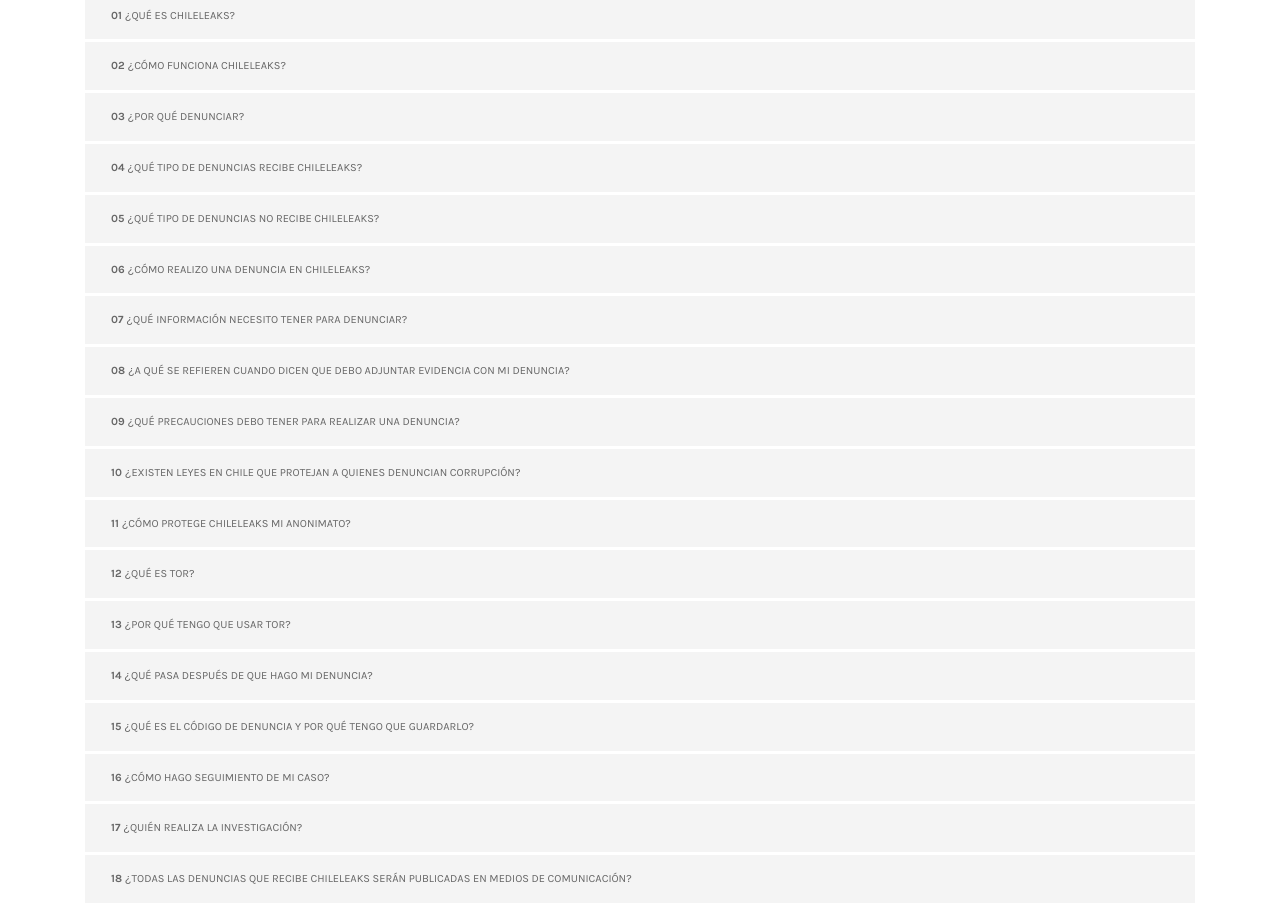
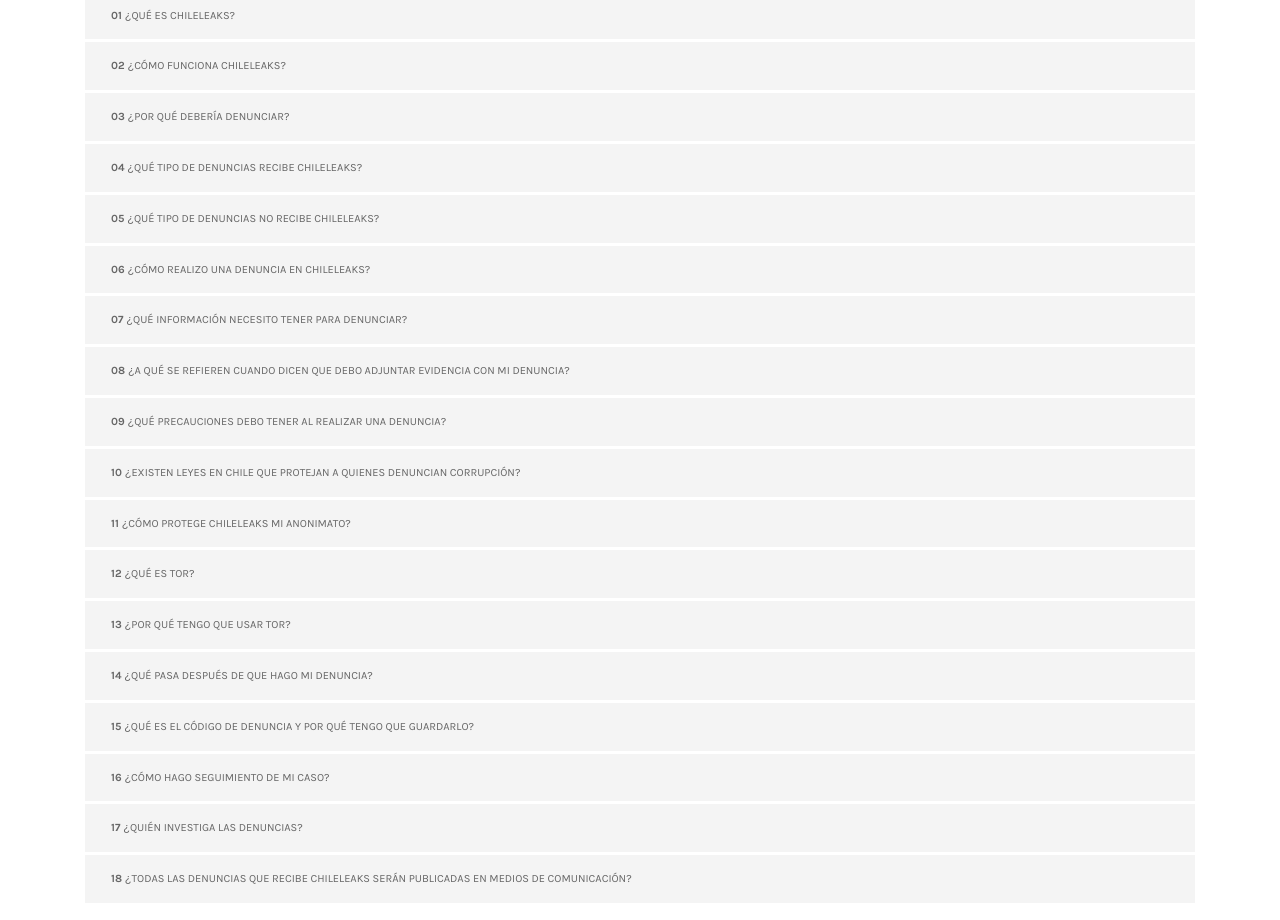
Before and after one commit to ciudadanointeligente/chileleaks, a Jekyll site: the page built from faq.md, in a window 1280 px wide. Shown: the part 178-1098 px from the top of the page. Built offline with Jekyll 4.4.1, drawn with Linux system fonts in a browser that asks for light colours; nearby versions of some CDN libraries; some of the changed lines change nothing that is shown.

Commit message:
Arreglo preguntas frecuentes

```diff
--- a/_layouts/faq.html
+++ b/_layouts/faq.html
@@ -22,7 +22,7 @@
 						<div id="accordion-1-panel-1">
 							<div class="accordion-content">
 
-								<p>Chileleaks es un buzón seguro y anónimo, para denunciar casos de corrupción.
+								<p>Chileleaks es un buzón online seguro y anónimo, que permite alertar de casos de cohecho (también conocido como sobornos o coimas) sin revelar a identidad de quien alerta. Esta plataforma sirve para subir evidencia de estos casos que podrán ser investigados por medios de comunicación chilenos.
 </p>
 							</div>
 						</div>
@@ -37,11 +37,9 @@
 
 								<p>Chileleaks recibe denuncias de forma digital a través de <a href="">nuestro formulario</a>. Una vez que la denuncia está hecha, la o el denunciante recibe un código de denuncia que debe guardar en un lugar seguro. Con ese código, puede volver a entrar a Chileleaks y revisar en qué estado va su denuncia.
 
-Una vez que recibimos la denuncia, esta es revisada para verificar que cumpla con requisitos mínimos de coherencia y evidencia disponible. Cada denuncia que pasa este filtro es asignada de manera aleatoria a uno de los <a href="">medios de comunicación</a> que integran nuestra alianza.
+Al momento de llenar el formulario, quien está haciendo la denuncia debe elegir qué <a href="">medio de comunicacióno</a> le gustaría para investigar su caso. Una vez que el medio recibe la denuncia y revisa la evidencia adjunta, decide si investigar o no el caso. Cada medio se hace responsable de investigar cada caso en profundidad, y de verificar que la información denunciada sea correcta.
 
-Cada medio de comunicación decide si acepta investigar el caso. Si lo rechazan, el caso pasa al medio siguiente en una lista aleatoria. Cada medio se hace responsable de investigar cada caso en profundidad, y de verificar que la información denunciada sea correcta.
-
-La única forma que tiene el medio de contactarse con el denunciante es a través de la plataforma Chileleaks en Tor, donde se pueden intercambiar mensajes con la o el denunciante a través de su código de denuncia. Si el caso no es tomado por ningún medio, pero podría denunciarse en la justicia, te podemos recomendar (a través del sitio en Tor) acudir a <a href="http://denunciacorrupcion.cl">ALAC, la oficina de asesoría legal anticorrupción de Chile Transparente</a>.
+La única forma que tiene el medio de contactarse con el denunciante es a través de la plataforma Chileleaks, donde puede intercambiar mensajes con la o el denunciante a través de su código de denuncia. Si el medio elegido decide no tomar el caso, le avisará a la o el denunciante para que este pueda elegir otro medio. Si el caso no es tomado por ningún medio, pero podría denunciarse en la justicia, te recomendamos acudir a <a href="http://denunciacorrupcion.cl">ALAC, la oficina de asesoría legal anticorrupción de Chile Transparente</a>.
 </p>
 							</div>
 						</div>
@@ -50,10 +48,10 @@
 
 
 					<li>
-						<a href="#accordion-1-panel-3"><strong>03 </strong>¿Por qué denunciar? </a>
+						<a href="#accordion-1-panel-3"><strong>03 </strong>¿Por qué debería denunciar? </a>
 						<div id="accordion-1-panel-3">
 							<div class="accordion-content">
-								<p>Tanto funcionarios públicos como la ciudadanía tienen el DEBER de denunciar casos de corrupción y vicios dentro de órganos públicos.
+								<p>La corrupción afecta la vida de todas y todos los chilenos, incluso si no estamos conscientes de ello. Estos delitos provocan que representantes políticos no sirvan a la ciudadanía, sino que a los intereses de unos pocos, y hacen que el dinero (que ya está muy concentrado) se mantenga en las manos de unos pocos. Por esto, denunciar la corrupción es un deber de toda la ciudadanía, que nos permite proteger el bienestar de todas y todos y cuidar al país.
 								</p>
 							</div>
 						</div>
@@ -66,7 +64,7 @@
 						<a href="#accordion-1-panel-4"><strong>04 </strong>¿Qué tipo de denuncias recibe Chileleaks?  </a>
 						<div id="accordion-1-panel-4">
 							<div class="accordion-content">
-								<p>Denuncias de cohecho (también conocido como coimas o soborno). Esto es pagar a un funcionario/a público por hacer o no hacer algo para beneficiar a alguna persona, sector o empresa en particular. Recibimos cualquier tipo de evidencia que permita investigar y probar estos delitos (documentos de texto, balances contables, boletas, fotografías, videos, etc).
+								<p>Por el momento, Chileleaks recibe sólo denuncias de cohecho (también conocido como coimas o soborno). Esto es pagar a un funcionario/a público por hacer o no hacer algo para beneficiar a alguna persona, sector o empresa en particular. Recibimos cualquier tipo de evidencia que permita investigar y probar estos delitos (documentos de texto, balances contables, boletas, fotografías, videos, etc).
 							</div>
 						</div>
 					</li>
@@ -77,7 +75,7 @@
 						<a href="#accordion-1-panel-5"><strong>05 </strong> ¿Qué tipo de denuncias no recibe Chileleaks?  </a>
 						<div id="accordion-1-panel-5">
 							<div class="accordion-content">
-								<p>Denuncias sin información o evidencia relevante que demuestre o guíe la investigación.
+								<p>Chileleaks no recibe denuncias que no completen de forma exhaustiva y coherente el formulario de denuncia. Además, si la denuncia no cuenta con la evidencia necesaria para probar o investigar la veracidad del caso, es poco probable que algún medio de comunicación decida investigarla.
 							</div>
 						</div>
 					</li>
@@ -88,7 +86,7 @@
 						<a href="#accordion-1-panel-6"><strong>06 </strong> ¿Cómo realizo una denuncia en Chileleaks?</a>
 						<div id="accordion-1-panel-6">
 							<div class="accordion-content">
-								<p>Debes copiar el siguiente enlace <a href="#"></a> y abrirlo en el navegador Tor (que puedes descargar en este <a href="https://www.torproject.org/download/download.html">link</a>). Luego sigue las instrucciones. </p>
+								<p>Debes copiar el siguiente enlace <a href="#"></a> y abrirlo en el navegador Tor (que puedes descargar en este <a href="https://www.torproject.org/download/download.html">enlace</a>). Una vez entres a nuestro formulario de denuncia a través de Tor debes responder las preguntas que ahí se enuncian y subir evidencia que pruebe el caso que denuncias. </p>
 							</div>
 						</div>
 					</li>
@@ -98,7 +96,7 @@
 						<a href="#accordion-1-panel-7"><strong>07 </strong> ¿Qué información necesito tener para denunciar? </a>
 						<div id="accordion-1-panel-7">
 							<div class="accordion-content">
-								<p>Debes redactar los hechos y adjuntar evidencia/registros suficientes para verificar la denuncia y sustentar una posible investigación.
+								<p>Para denunciar debes adjuntar evidencia de cualquier tipo que permita probar la falta o al menos entregar antecedentes suficientes para iniciar una investigación. Además, debes información suficiente sobre el caso para contarnos en el formulario qué ocurrió, dónde y quiénes son las o los autores.
 				</p>
 							</div>
 						</div>
@@ -120,10 +118,10 @@
 
 
 					<li>
-						<a href="#accordion-1-panel-9"><strong>09 </strong> ¿Qué precauciones debo tener para realizar una denuncia?</a>
+						<a href="#accordion-1-panel-9"><strong>09 </strong> ¿Qué precauciones debo tener al realizar una denuncia?</a>
 						<div id="accordion-1-panel-9">
 							<div class="accordion-content">
-								<p>Recuerda revisar tu denuncia. No se realizarán investigaciones a casos que no correspondan a corrupción y no adjunten evidencia o registros suficientes para comprobar su veracidad.
+								<p>Antes de subir cualquier evidencia a nuestro formulario, recuerda seguir estas <a href="#">recomendaciones de seguridad.</a>, para resguardar tu identidad.
 </p>
 							</div>
 						</div>
@@ -135,7 +133,7 @@
 						<div id="accordion-1-panel-10">
 							<div class="accordion-content">
 
-								<p>En Chile la ley sólo protege a denunciantes que son funcionarias/os públicos. Es decir, cualquier persona que no trabaje para el Estado no cuenta con leyes que proteja a quienes denuncian la corrupción. Desde Ciudadano Inteligente creemos que es urgente actualizar la legislación para que esta resguarde a los denunciantes y promueva una cultura de exposición de la corrupción. Además, es necesario actualizar la ley ya existente (N° 20.205) para que la protección a funcionarios se extienda por más de tres meses y no les obligue a exponer su identidad.
+								<p>En Chile la ley sólo protege a denunciantes que son funcionarias/os públicos. Es decir, cualquier persona que no trabaje para el Estado no cuenta con leyes que protejan a quienes denuncian la corrupción. Una de nuestras motivaciones para crear un sitio anónimo es que quienes no están protegidos por ley puedan denunciar igualmente de forma segura. Desde Ciudadano Inteligente creemos que es urgente actualizar la legislación para que esta resguarde a los denunciantes y promueva una cultura de exposición de la corrupción. Además, es necesario actualizar la ley ya existente (N° 20.205) para que la protección a funcionarios se extienda por más de tres meses y no les obligue a exponer su identidad.
 					</p>
 							</div>
 						</div>
@@ -146,7 +144,7 @@
 						<div id="accordion-1-panel-11">
 							<div class="accordion-content">
 
-								<p>ChileLeaks protege tu anonimato, primero, al no exigir ningún tipo de dato personal (como nombre, RUT, o correo electrónico) para hacer tu denuncia. Además, sólo recibimos denuncias ingresadas por un formulario a través de <a href="">nuestro sitio en TOR </a>, un navegador que impide que tu actividad en Internet sea rastreada por externos. Además, sugerimos a las y los denunciantes sólo hacer denuncias desde computadores o teléfonos personales, y nunca alertar en redes sociales o a conocidos sobre la denuncia que se realizó. Para quienes deseen una capa extra de seguridad, recomendamos ejecutar el <a href="">sistema operativo Tails</a> desde una memoria USB (pendrive). Tu identidad nunca será conocida por Ciudadano Inteligente ni los medios de comunicación que podrían investigar tu denuncia a menos que tú decidas revelarla a través de la plataforma en Tor.
+								<p>Chileleaks no exige ningún tipo de dato personal para realizar tu denuncia. Al obligar el uso del navegador Tor para denunciar, nos aseguramos de que tu actividad en Internet no pueda ser rastreada por compañías o individuos. Además, sugerimos a las y los denunciantes sólo hacer denuncias desde computadores o teléfonos personales, y nunca alertar en redes sociales o a conocidos sobre la denuncia que se realizó. Siguiendo estos pasos tu identidad se mantiene protegida a menos que tú decidas revelarla, evaluando pros y contras de esta acción.
 
 </p>
 							</div>
@@ -159,7 +157,7 @@
 											<a href="#accordion-1-panel-12"><strong>12 </strong>¿Qué es TOR? </a>
 											<div id="accordion-1-panel-12">
 												<div class="accordion-content">
-													<p>TOR es un navegador web (como Internet Explorer, Google Chrome o Mozilla Firefox) ultra seguro, porque impide que tu actividad en Internet sea rastreado por otros. Si quieres conocer más información sobre Tor y cómo instalarlo, <a href="">entra aquí</a>.
+													<p>TOR es un navegador web (como Internet Explorer, Google Chrome o Mozilla Firefox) ultra seguro, porque impide que tu actividad en Internet sea rastreada por otros. Si quieres conocer más información sobre Tor y cómo instalarlo, <a href="">entra aquí</a>.
 												</div>
 											</div>
 										</li>
@@ -182,7 +180,7 @@
 											<div id="accordion-1-panel-14">
 												<div class="accordion-content">
 
-													<p>Una vez hecha tu denuncia, nuestro formulario en Tor te entrega un código de seguimiento, que debes guardar en un lugar seguro. Es sólo con ese código que podrás entrar de nuevo a la plataforma de Chileleaks en Tor y ver en qué estado está tu denuncia. Si tu caso es tomado por un medio de comunicación para ser investigado, será ese código el que te permita entregar más información al equipo de prensa, de ser necesaria. Si la denuncia es considerada de interés noticioso por el medio, y la investigación periodística permite probar delitos o faltas, es probable que sea publicada. <p><strong> Es importante que no olvides ingresar constantemente a la plataforma de denuncia desde Tor para conocer el estado de tu denuncia. </strong></p>
+													<p>Una vez hecha tu denuncia, nuestro formulario en Tor te entrega un código de seguimiento, que debes anotar en un lugar seguro. Es sólo con ese código que podrás entrar de nuevo a la plataforma de Chileleaks en Tor y ver en qué estado está tu denuncia. Si tu caso es tomado por un medio de comunicación para ser investigado, será ese código el que te permita entregar más información al equipo de prensa, de ser necesaria. <p><strong> Es importante que no olvides ingresar constantemente a la plataforma de denuncia desde Tor si te interesa conocer el estado de tu denuncia. </strong></p>
 
 									</p>
 												</div>
@@ -217,10 +215,10 @@
 										</li>
 
 										<li>
-											<a href="#accordion-1-panel-17"><strong>17 </strong>¿Quién realiza la investigación?	</a>
+											<a href="#accordion-1-panel-17"><strong>17 </strong>¿Quién investiga las denuncias?	</a>
 											<div id="accordion-1-panel-17">
 												<div class="accordion-content">
-													<p>El proceso de investigación de cada denuncia es llevado a cabo por los medios de comunicación que integran la alianza Chileleaks, quienes se aseguran de analizar en profundidad cada caso y de publicar sólo aquellos en los que hay evidencia suficiente para respaldar la denuncia. Puedes conocer nuestros medios aliados <a href="quienessomos.html"> aquí</a>.
+													<p>El proceso de investigación lo hacen los medios que integran la alianza Chileleaks. Al momento de subir tu denuncia, puedes elegir qué medio prefieres que investigue tu caso. Son los medios quienes se aseguran de analizar en profundidad cada caso y de publicar sólo aquellos en los que hay evidencia suficiente para respaldar la denuncia. Puedes conocer nuestros medios aliados <a href="quienessomos.html"> aquí</a>.
 									</p>
 												</div>
 											</div>
@@ -233,7 +231,7 @@
 											<div id="accordion-1-panel-18">
 												<div class="accordion-content">
 
-													<p>No. Cada medio de comunicación recibe de ChileLeaks denuncias que cumplen con requisitos mínimos de coherencia y disponibilidad de evidencia. Queda a criterio de cada medio el definir si estas denuncias son de su interés para investigarlas, y (si son investigadas) si cumplen con estándares de veracidad que permitan su publicación.
+													<p>No necesariamente. Cada medio recibe a través de una plataforma segura las denuncias dirigidas a ellos. Queda a criterio de cada medio el definir si estas denuncias son de su interés para investigarlas, y (si son investigadas) si cumplen con estándares de veracidad que permitan su publicación.
 
 									</p>
 												</div>
```
